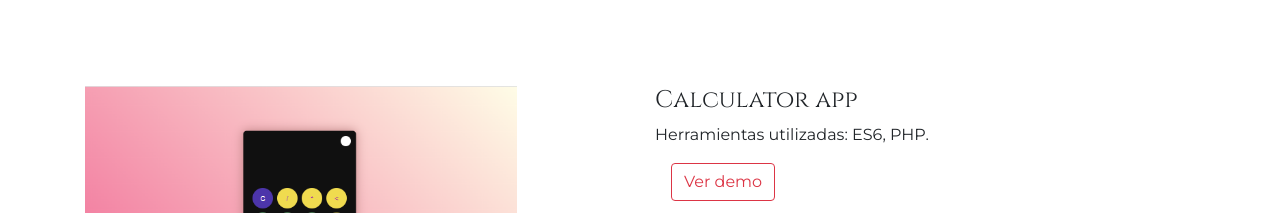
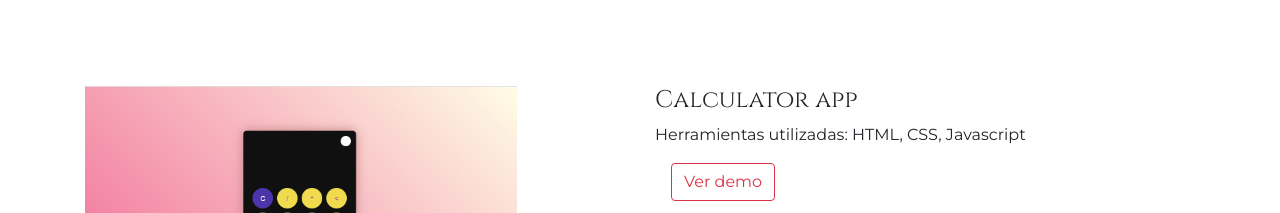
Before and after one commit to Deshire/portafolio.github.io, a plain HTML site: page index.html in a window 1280 px wide. Shown: the part 1987-2200 px from the top of the page. Drawn offline with nearby package versions, Linux system fonts and the light colour scheme.

Commit message:
tools change

```diff
--- a/index.html
+++ b/index.html
@@ -109,7 +109,7 @@
     </figure>
     <div class="col-lg-6 col-sm-12 ">
       <h4 class="tittle">Calculator app</h4>
-      <p><span class="bold">Herramientas utilizadas:</span> ES6, PHP.</p>
+      <p><span class="bold">Herramientas utilizadas:</span> HTML, CSS, Javascript</p>
       <a href="https://my9-calculator-js9.netlify.app/" target="_blank" class="btn btn-outline-danger ml-3">Ver demo</a>
     </div>
   </div>
```
